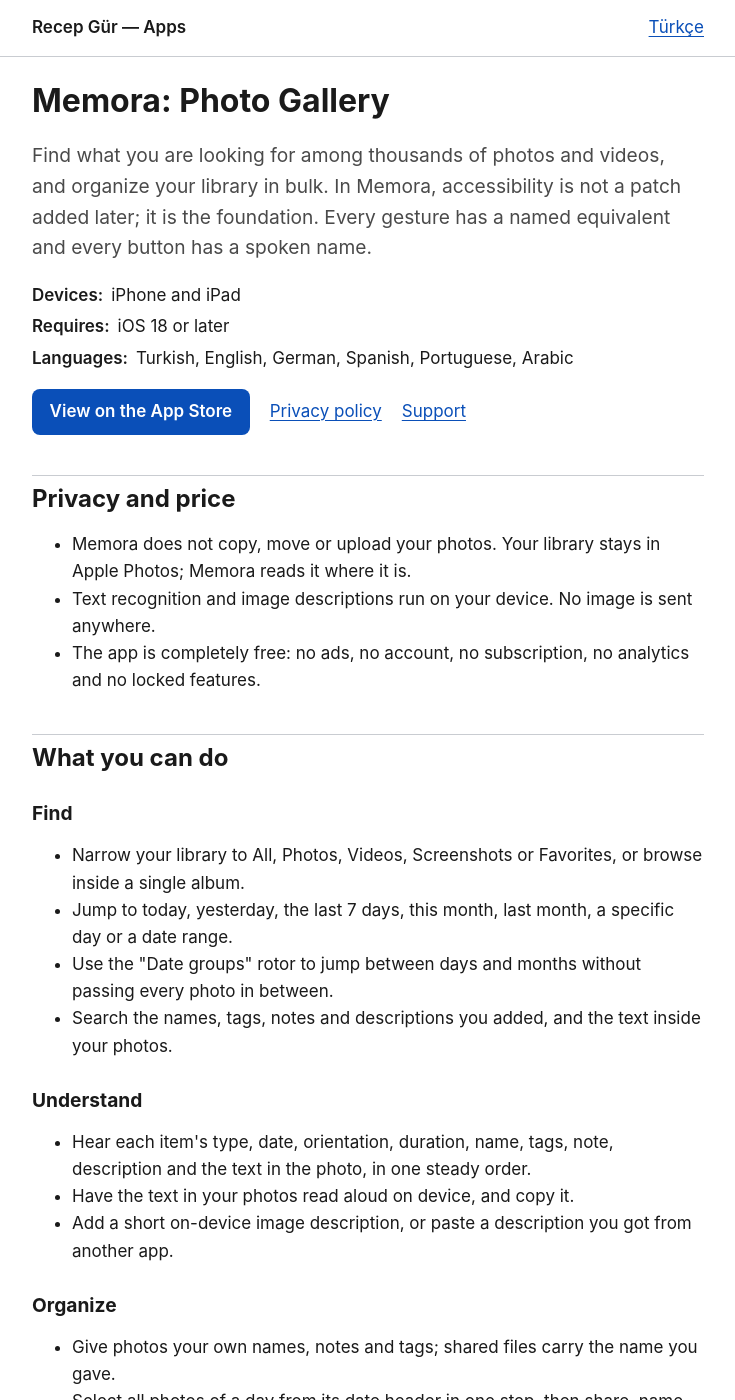
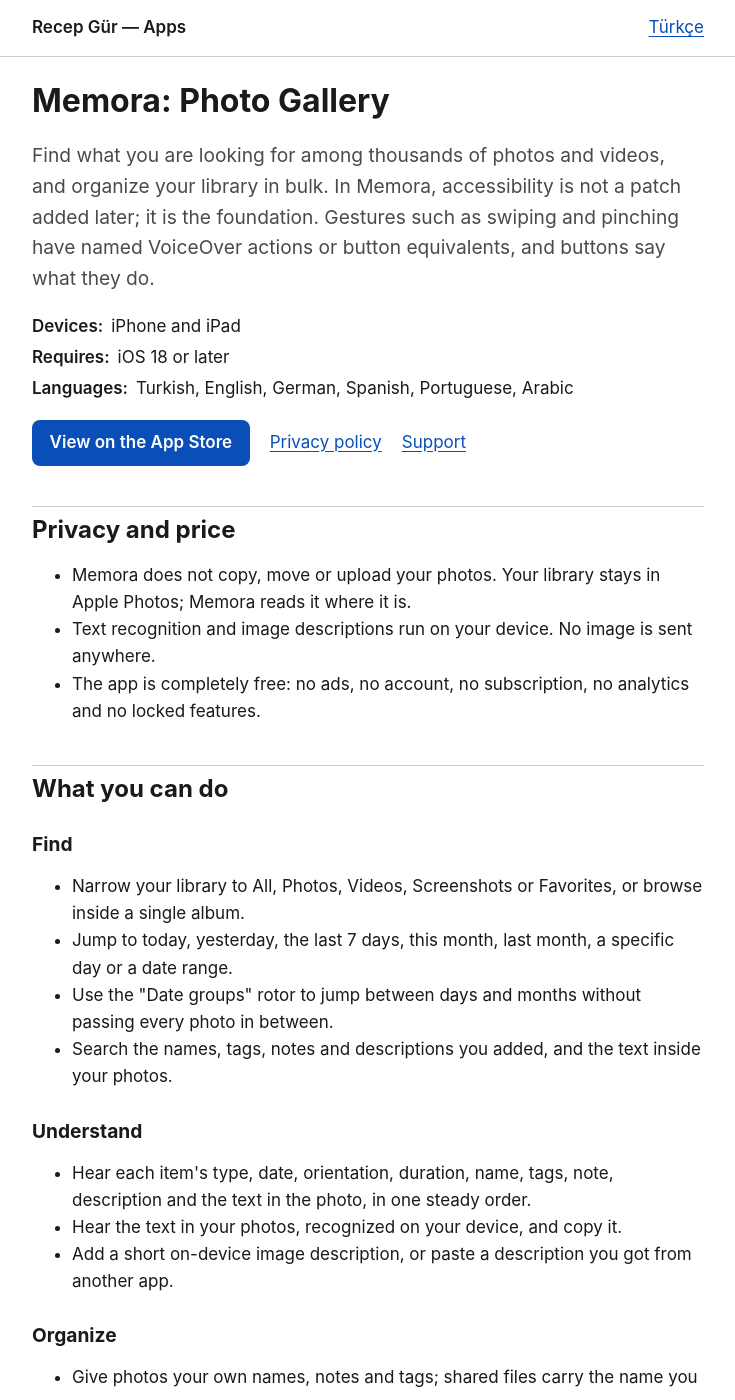
Before and after one commit to recepgur07-bot/recepgur07-bot.github.io, a Jekyll site: the page built from en/memora/index.md, in a window 1280 px wide and 1400 px high. Shown: the whole window, without its empty margins (272-1007 px from the left). Built offline with Jekyll 4.4.1, drawn with Linux system fonts in a browser that asks for light colours; some of the changed text lies outside the part shown.

Commit message:
Memora sayfaları: Codex ve Antigravity görüşleriyle doğrulanan düzeltmeler
Co-Authored-By: Claude Opus 5.5 <noreply@anthropic.com>

```diff
--- a/en/memora/index.md
+++ b/en/memora/index.md
@@ -7,7 +7,7 @@ description: Memora is a free gallery app for iPhone and iPad, designed to help
 ---
 # Memora: Photo Gallery
 
-Find what you are looking for among thousands of photos and videos, and organize your library in bulk. In Memora, accessibility is not a patch added later; it is the foundation. Every gesture has a named equivalent and every button has a spoken name.
+Find what you are looking for among thousands of photos and videos, and organize your library in bulk. In Memora, accessibility is not a patch added later; it is the foundation. Gestures such as swiping and pinching have named VoiceOver actions or button equivalents, and buttons say what they do.
 {: .lead}
 
 {% include app-links.html slug="memora" languages="Turkish, English, German, Spanish, Portuguese, Arabic" %}
@@ -30,7 +30,7 @@ Find what you are looking for among thousands of photos and videos, and organize
 ### Understand
 
 - Hear each item's type, date, orientation, duration, name, tags, note, description and the text in the photo, in one steady order.
-- Have the text in your photos read aloud on device, and copy it.
+- Hear the text in your photos, recognized on your device, and copy it.
 - Add a short on-device image description, or paste a description you got from another app.
 
 ### Organize
```
Also changed, not shown: other parts of en/memora/index.md (+1 -1 lines), tr/memora/index.md (+2 -2 lines), tr/memora/kilavuz.md (+12 -12 lines).
